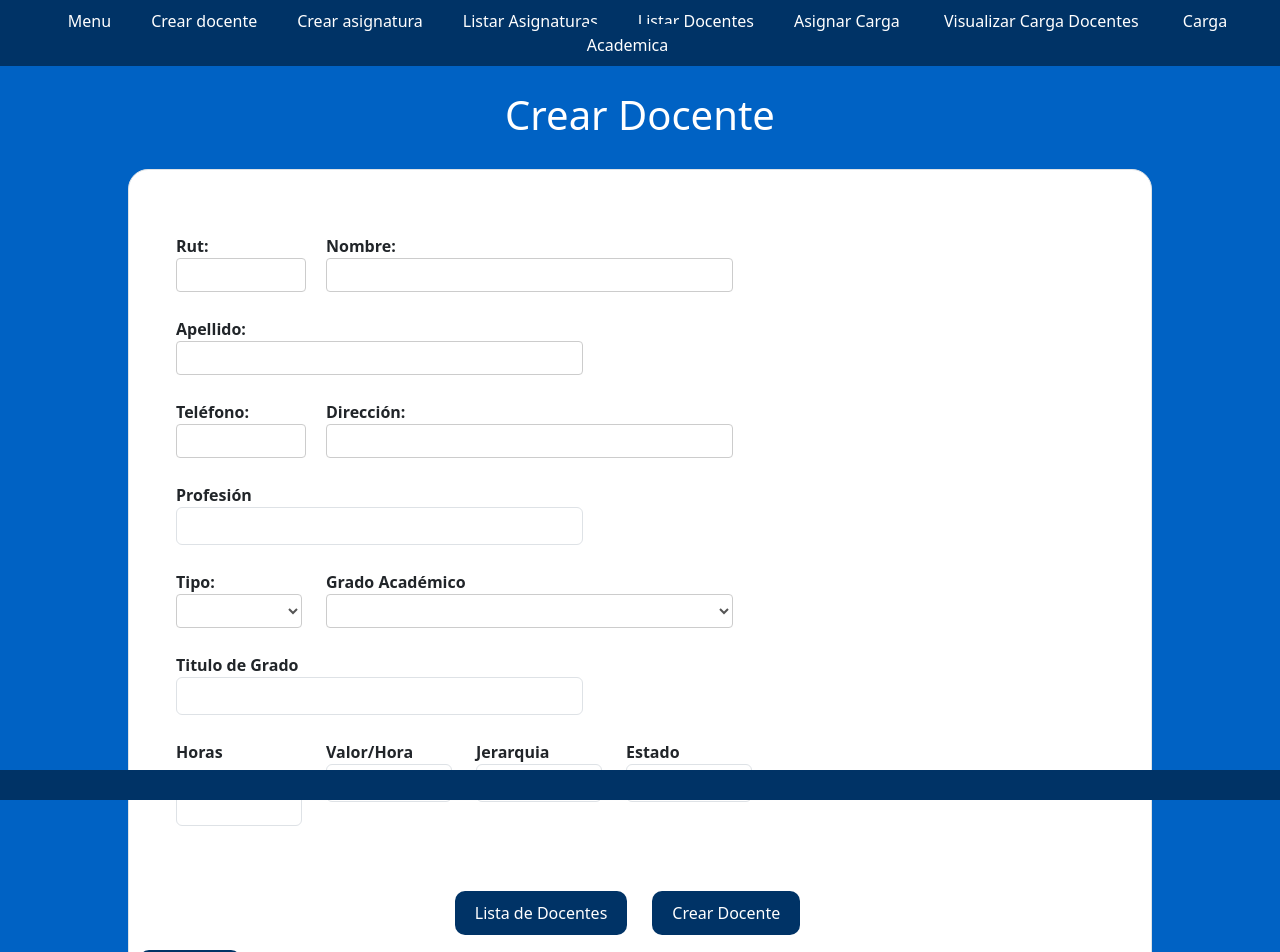
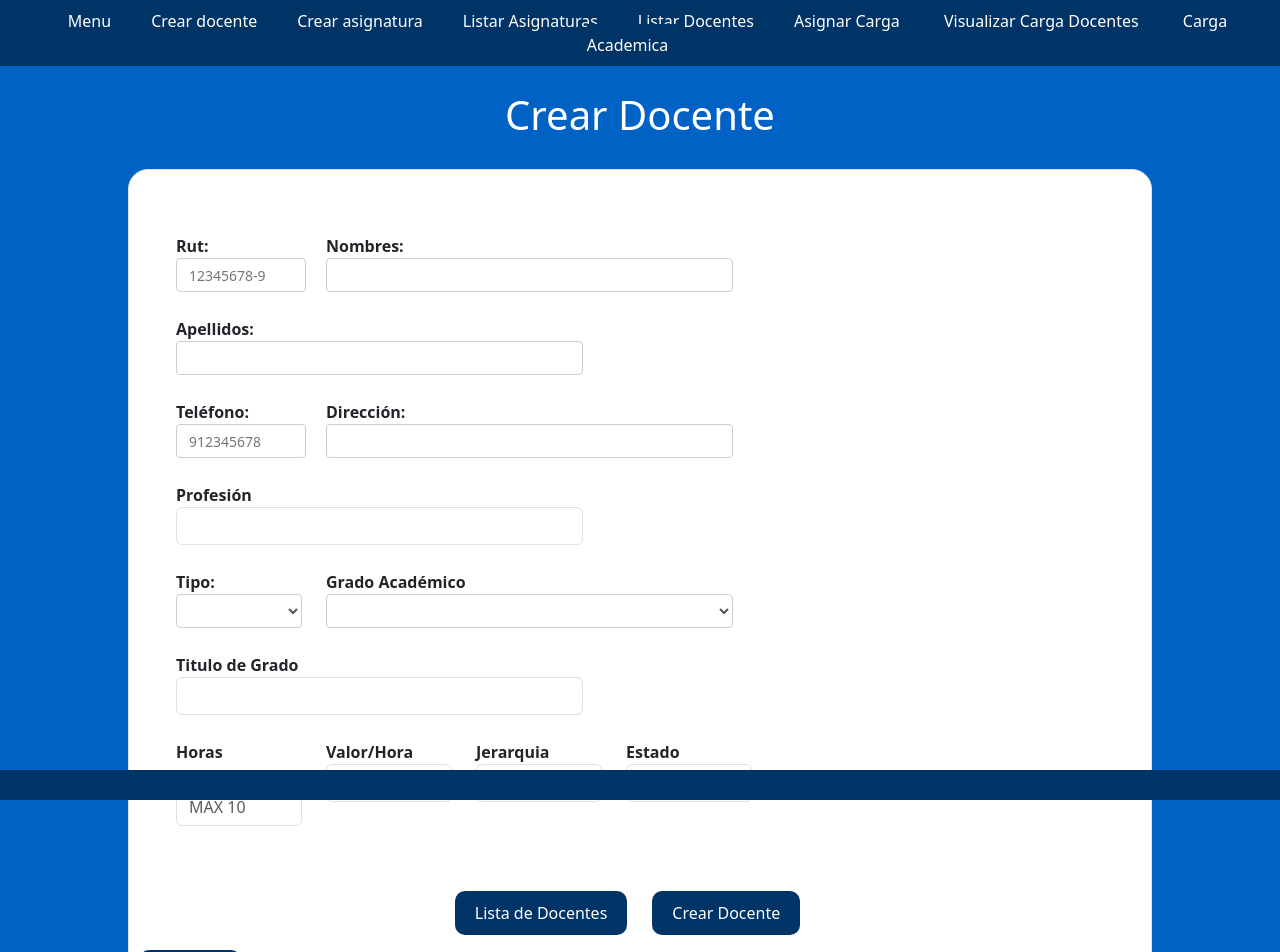
Before and after one commit to NachoMezaM/CDT_CargaTest1, an Angular app: page /profesor/crear-profe in a window 1280 px wide. Shown: the top 952 px of the page. Built offline with nearby package versions, Linux system fonts and the light colour scheme.

Commit message:
Placeholders varios

```diff
--- a/src/app/post/create/create.component.html
+++ b/src/app/post/create/create.component.html
@@ -61,7 +61,8 @@
                     formControlName="idAsignatura"
                     id="idAsignatura"
                     type="text"
-                    class="form-control">
+                    class="form-control"
+                    placeholder="ABC600">
                 <div *ngIf="f['idAsignatura'].touched && f['idAsignatura'].invalid" class="alert alert-danger">
                     <div *ngIf="f['idAsignatura'].errors && f['idAsignatura'].errors['required']">Se requiere un Codigo de Asignatura.</div>
                 </div>
--- a/src/app/profesor/crear-profe/crear-profe.component.html
+++ b/src/app/profesor/crear-profe/crear-profe.component.html
@@ -21,23 +21,23 @@
                 <div class="row">
                     <div class="col1">
                         <label for="idProfesor"><strong>Rut:</strong></label>
-                        <input formControlName="idProfesor" id="idProfesor" type="string" class="form-control1" (change)="verificarRut($event)">
+                        <input formControlName="idProfesor" id="idProfesor" type="string" class="form-control1" (change)="verificarRut($event)" placeholder="12345678-9">
                         <div *ngIf="f['idProfesor'].touched && f['idProfesor'].invalid" class="alert alert-danger">
                             <div *ngIf="f['idProfesor'].errors && f['idProfesor'].errors['required']">Es necesario agregar rut.</div>
                             <div *ngIf="f['idProfesor'].errors && f['idProfesor'].errors['rutInvalido']">El Rut es inválido.</div>
                         </div>
                     </div>
                     <div class="col21 ">
-                        <label for="Nombre"><strong>Nombre:</strong></label>
-                        <input formControlName="Nombre" id="Nombre" type="text" class="form-control2">
+                        <label for="Nombre"><strong>Nombres:</strong></label>
+                        <input formControlName="Nombre" id="Nombre" type="text" class="form-control2" >
                         <div *ngIf="f['Nombre'].touched && f['Nombre'].invalid" class="alert alert-danger">
                             <div *ngIf="f['Nombre'].errors && f['Nombre'].errors['required']">Es necesario agregar Nombre.</div>
                         </div>
                     </div>
                     <div class="col21">
 
-                        <label for="Apellido"><strong>Apellido:</strong></label>
-                        <input formControlName="Apellido" id="Apellido" type="text" class="form-control2">
+                        <label for="Apellido"><strong>Apellidos:</strong></label>
+                        <input formControlName="Apellido" id="Apellido" type="text" class="form-control2" >
                         <div *ngIf="f['Apellido'].touched && f['Apellido'].invalid" class="alert alert-danger">
                             <div *ngIf="f['Apellido'].errors && f['Apellido'].errors['required']">Es necesario agregar Apellido .</div>
                         </div>
@@ -51,7 +51,7 @@
                 <div class="col1">
                     <div class="form-group">
                         <label for="Telefono"><strong>Teléfono:</strong></label>
-                        <input formControlName="Telefono" id="Telefono" type="number" class="form-control1">
+                        <input formControlName="Telefono" id="Telefono" type="number" class="form-control1" placeholder="912345678">
                         <div *ngIf="f['Telefono'].touched && f['Telefono'].invalid" class="alert alert-danger">
                             <div *ngIf="f['Telefono'].errors && f['Telefono'].errors['required']">Es necesario agregar Teléfono.</div>
                         </div>
@@ -122,7 +122,7 @@
                 <div class="col1">
                     <div class="form-group">
                         <label for="Horas"><strong>Horas semanales</strong></label>
-                        <input formControlName="Horas" id="Horas" type="number" name="Horas" class="form-control" oninput="validarNumero()" min="0">
+                        <input formControlName="Horas" id="Horas" type="number" name="Horas" class="form-control" oninput="validarNumero()" min="0" placeholder="MAX 10">
 
                         <div *ngIf="f['Horas'].touched && f['Horas'].invalid" class="alert alert-danger">
                             <div *ngIf="f['Horas'].errors && f['Horas'].errors['required']">Es necesario agregar Horas.</div>
```
